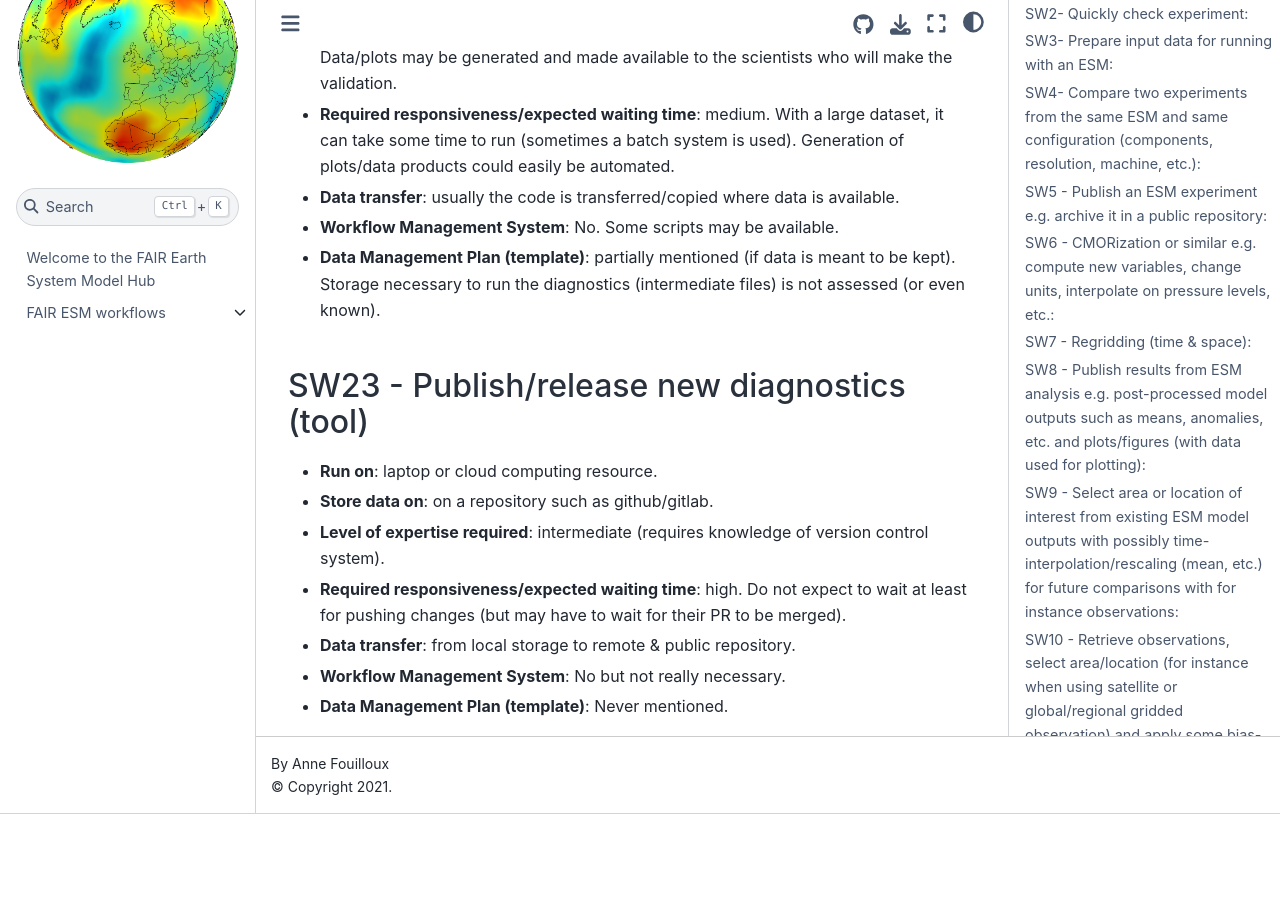
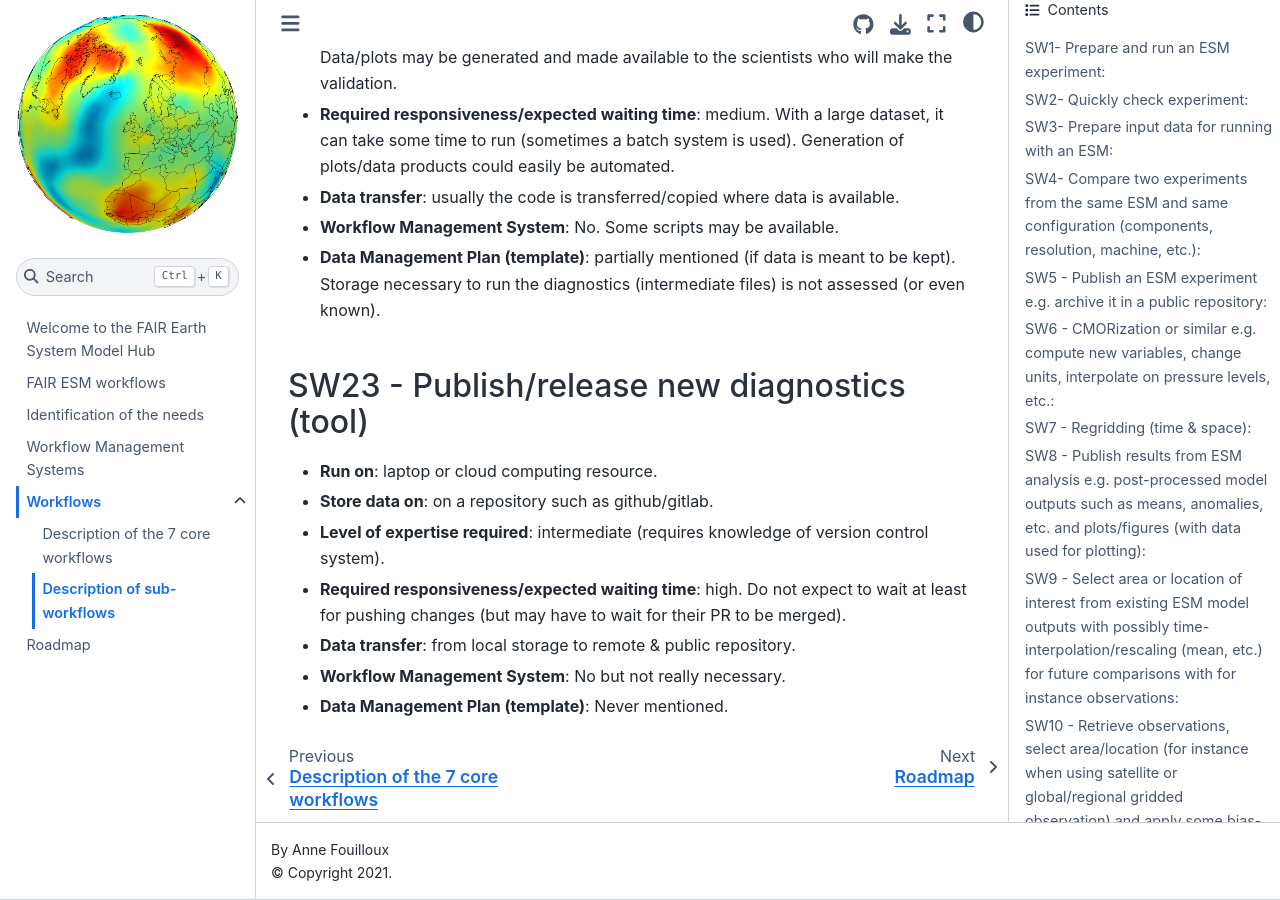
Before and after one commit to NordicESMhub/FAIR-ESM, a Jupyter Book: the page built from content/sub-workflow_details.md, in a window 1280 px wide and 900 px high, scrolled down 11784 px. Built offline with Jupyter Book 1.0.4 settings and Sphinx 7.4.7 and the Sphinx Book theme 1.1.4, drawn with Linux system fonts in a browser that asks for light colours; before the commit the page ends 12598 px from its top, so only the background shows below that.

Commit message:
Update _toc.yml

```diff
--- a/content/_toc.yml
+++ b/content/_toc.yml
@@ -5,5 +5,10 @@ format: jb-article
 root: about
 sections:
 - file: intro
+- file: needs
+- file: wms
+- file: workflows
   sections:
-  - file: workflows
+  - file: workflow_details
+  - file: sub-workflow_details
+- file: roadmap
```
